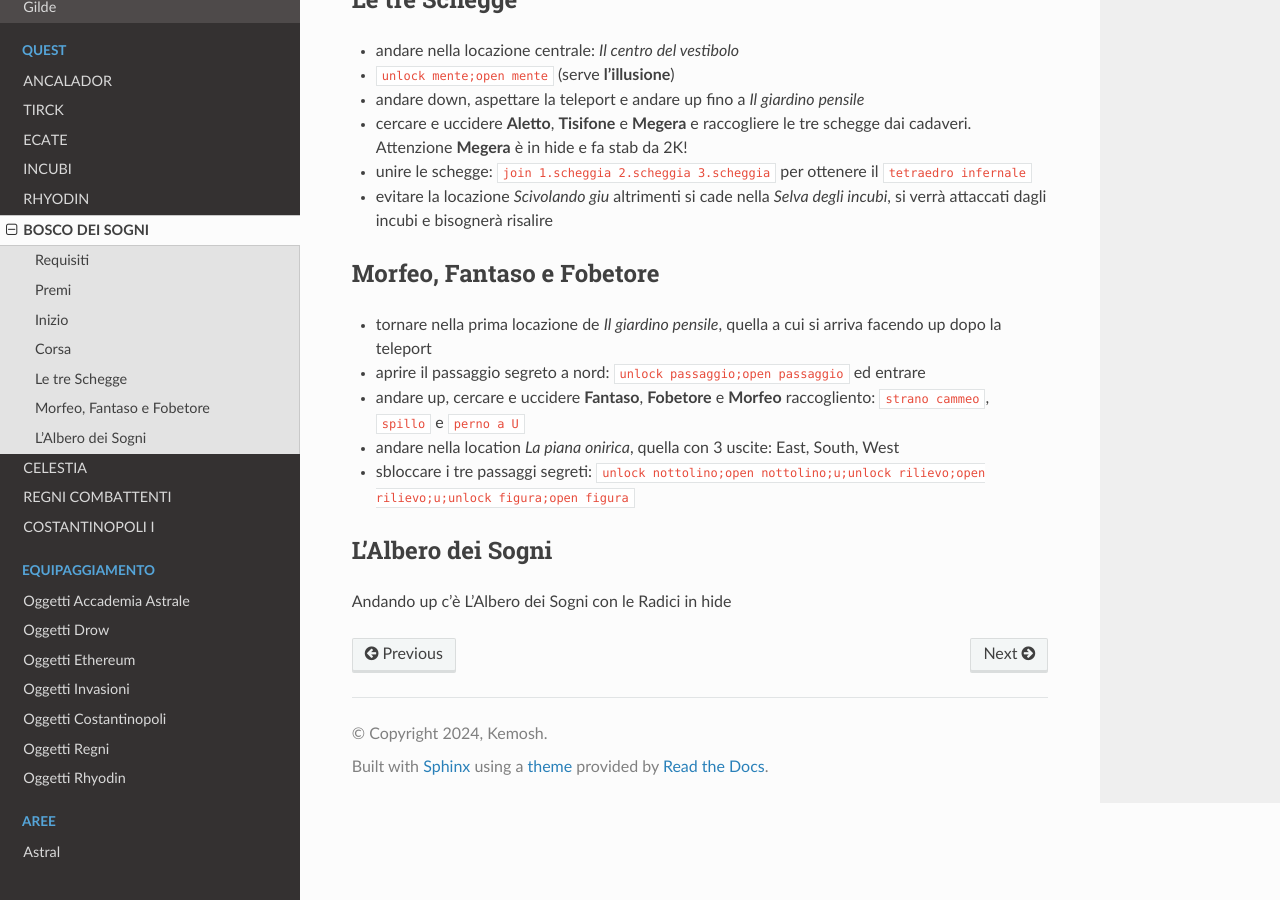
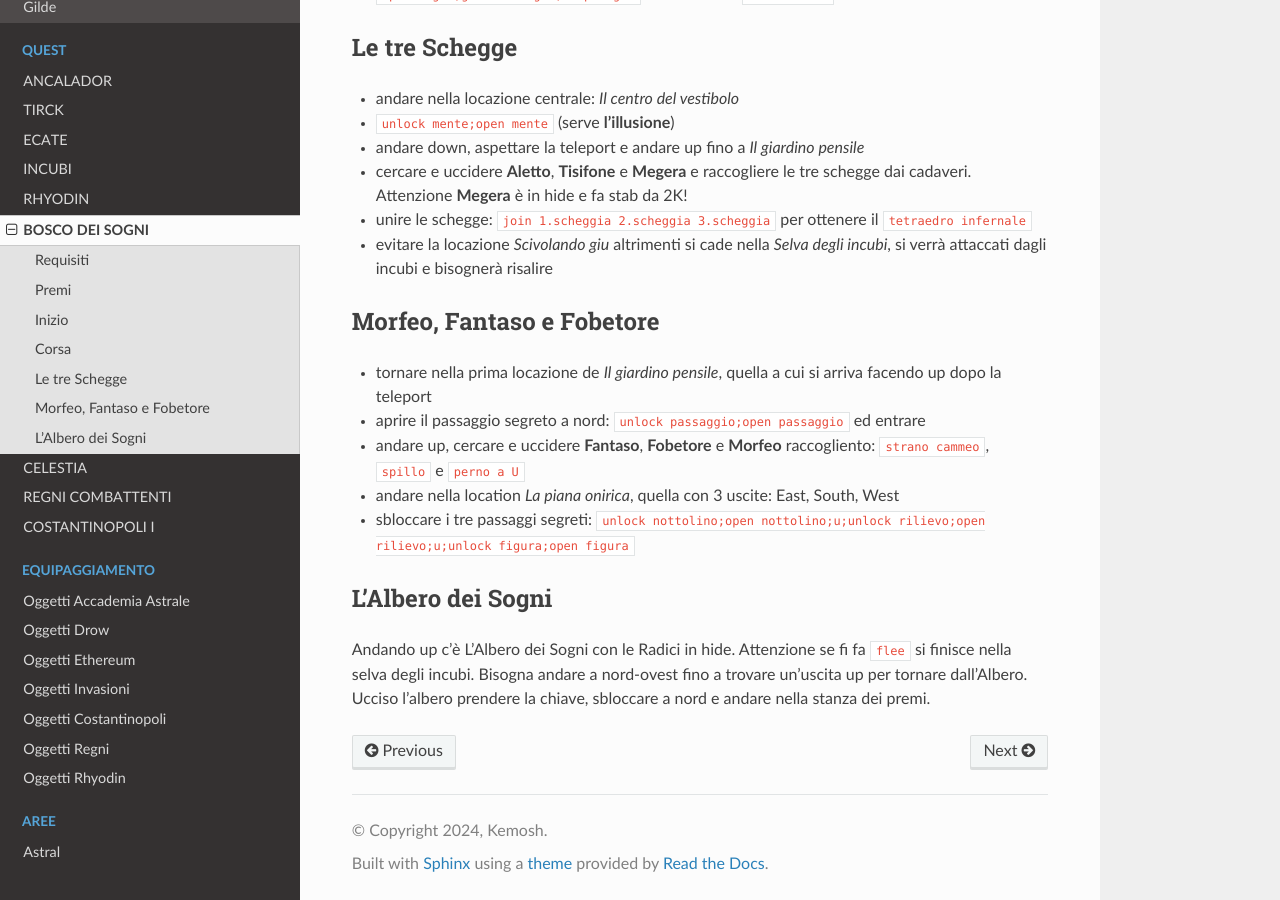
Before and after one commit to kemosh/leu, a Sphinx documentation site: the page built from docs/source/quest/bosco_dei_sogni.rst, in a window 1280 px wide and 900 px high, scrolled down 960 px. Built offline with Sphinx 7.4.7 and the Read the Docs theme 2.0.0, drawn with Linux system fonts in a browser that asks for light colours; some of the changed text lies outside the part shown.

Commit message:
Update bosco_dei_sogni.rst

```diff
--- a/docs/source/quest/bosco_dei_sogni.rst
+++ b/docs/source/quest/bosco_dei_sogni.rst
@@ -12,8 +12,10 @@
 Premi
 -----
 
-* **ethereum**
+* **720 ethereum**
 * lingotti
+* monete da vendere per mdc
+* 40K monete d'oro
 
 Inizio
 ------
@@ -54,4 +56,6 @@
 
 L'Albero dei Sogni
 ------------------
-Andando up c'è L'Albero dei Sogni con le Radici in hide
+Andando up c'è L'Albero dei Sogni con le Radici in hide. Attenzione se fi fa ``flee`` si finisce nella selva degli incubi.
+Bisogna andare a nord-ovest fino a trovare un'uscita up per tornare dall'Albero. Ucciso l'albero prendere la chiave,
+sbloccare a nord e andare nella stanza dei premi.
```
